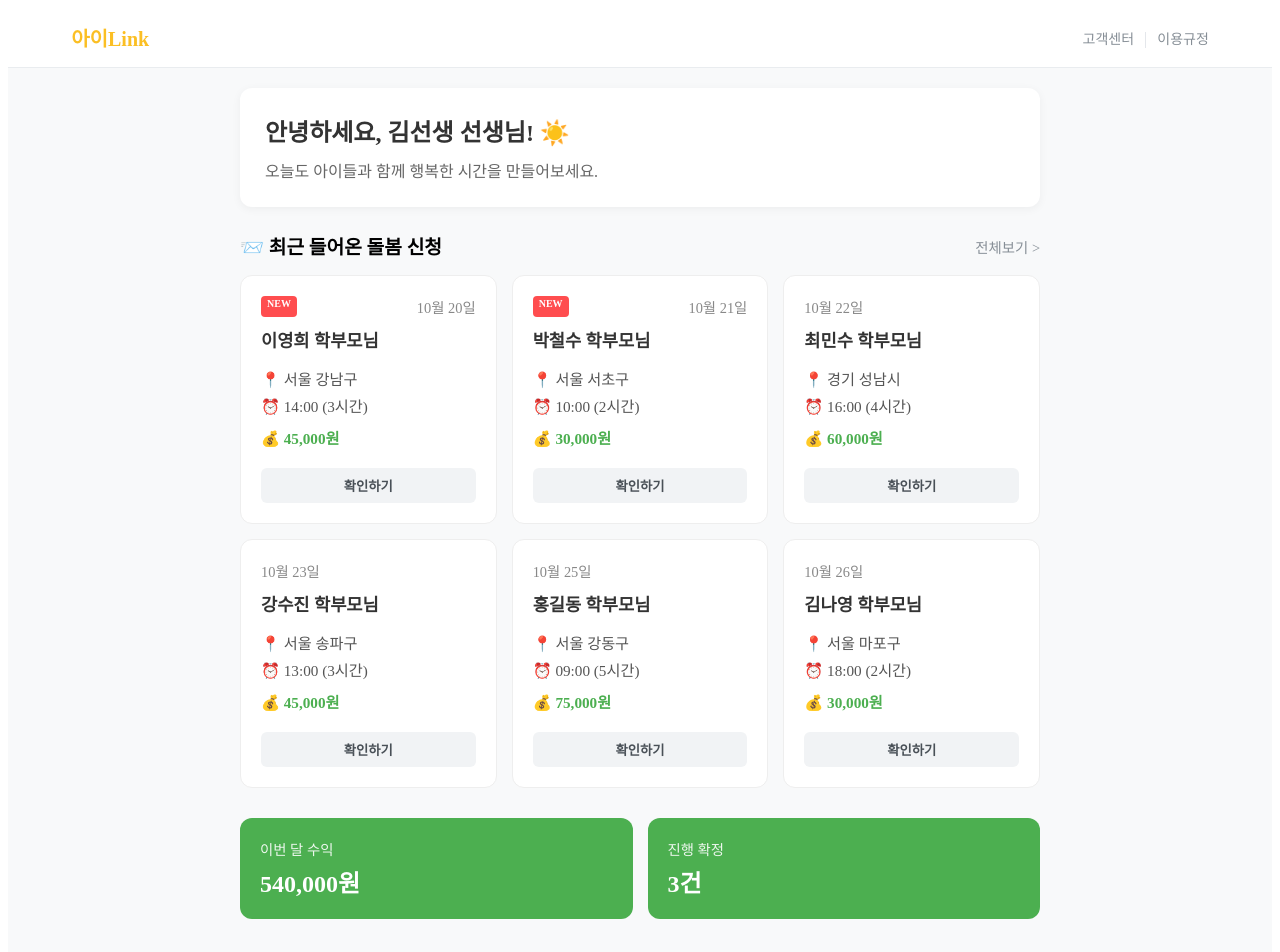
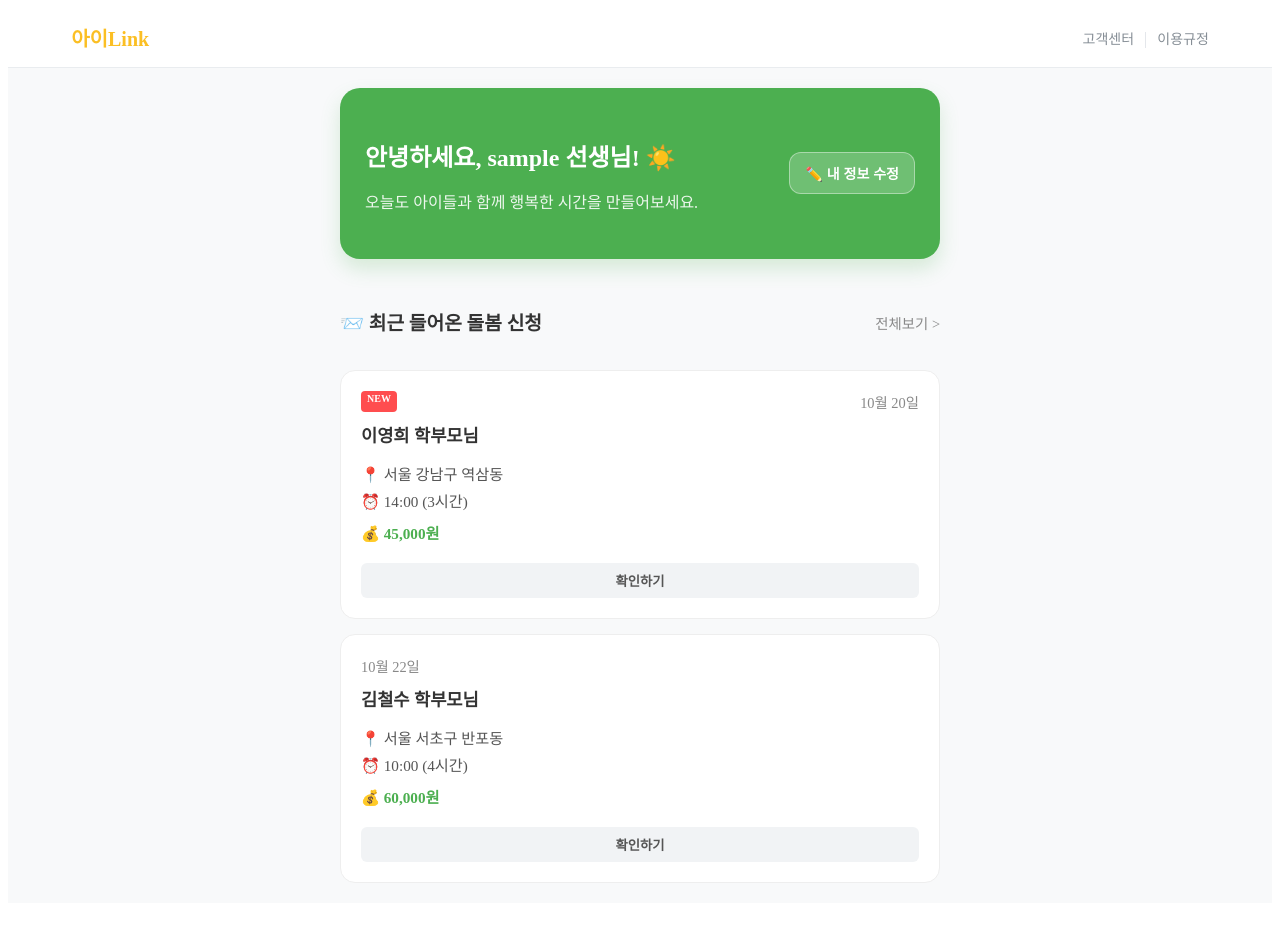
Before and after one commit to uu2m6/i-link-web, a Vue app: page /teacher-home in a window 1280 px wide. Shown: the top 952 px of the page. After the commit the page ends 911 px from the top, so only its background shows below. Built offline with nearby package versions, Linux system fonts and the light colour scheme; sample sign-in values are in the browser's storage.

Commit message:
Add files via upload

```diff
--- a/src/views/HomeView.vue
+++ b/src/views/HomeView.vue
@@ -154,7 +154,23 @@ export default {
 
 
 @media (max-width: 900px) {
-  .content-grid { grid-template-columns: 1fr; }
-  .sidebar-section { display: none; }
+
+  .content-grid {
+    display: flex;
+    flex-direction: column-reverse;
+    gap: 20px;
+  }
+
+  .sidebar-section {
+    display: block;
+  }
+
+  .ad-block { display: none; }
+
+
+  .login-block, .user-info-block {
+    width: 100%;
+    box-sizing: border-box;
+  }
 }
 </style>
--- a/src/views/NotFoundView.vue
+++ b/src/views/NotFoundView.vue
@@ -3,9 +3,26 @@
     <div class="icon">🤔</div>
     <h1>길을 잃으셨나요?</h1>
     <p>요청하신 페이지를 찾을 수 없습니다.</p>
-    <button @click="$router.push('/')" class="home-btn">홈으로 돌아가기</button>
+    <button @click="goHome" class="home-btn">홈으로 돌아가기</button>
   </div>
 </template>
+
+<script>
+export default {
+  methods: {
+    goHome() {
+      // 로그인한 유저의 역할(role)을 확인합니다.
+      const userRole = localStorage.getItem('userRole');
+
+      if (userRole === 'sitter') {
+        this.$router.push('/teacher-home'); // 선생님이면 선생님 홈으로
+      } else {
+        this.$router.push('/'); // 그 외엔 기본 홈(학부모 홈)으로
+      }
+    }
+  }
+}
+</script>
 
 <style scoped>
 .not-found {
--- a/src/views/TeacherHomeView.vue
+++ b/src/views/TeacherHomeView.vue
@@ -1,9 +1,17 @@
 <template>
   <div class="home-container">
-    <TheHeader /> <main class="main-content">
+    <TheHeader />
+
+    <main class="main-content">
       <section class="welcome-banner">
-        <h2>안녕하세요, {{ teacherName }} 선생님! ☀️</h2>
-        <p>오늘도 아이들과 함께 행복한 시간을 만들어보세요.</p>
+        <div class="banner-text">
+          <h2>안녕하세요, {{ teacherName }} 선생님! ☀️</h2>
+          <p>오늘도 아이들과 함께 행복한 시간을 만들어보세요.</p>
+        </div>
+
+        <button class="btn-edit-profile" @click="$router.push('/profile/edit/teacher')">
+          ✏️ 내 정보 수정
+        </button>
       </section>
 
       <section class="request-section">
@@ -32,23 +40,12 @@
 
             <div class="card-info">
               <p>📍 {{ req.location }}</p>
-              <p>⏰ {{ req.time }} ({{ req.hours }}시간)</p>
-              <p class="wage">💰 {{ req.totalPay.toLocaleString() }}원</p>
+              <p>⏰ {{ req.time }}</p>
+              <p class="wage">💰 {{ req.pay.toLocaleString() }}원</p>
             </div>
 
             <button class="btn-check">확인하기</button>
           </div>
-        </div>
-      </section>
-
-      <section class="stats-section">
-        <div class="stat-box">
-          <span>이번 달 수익</span>
-          <strong>540,000원</strong>
-        </div>
-        <div class="stat-box">
-          <span>진행 확정</span>
-          <strong>3건</strong>
         </div>
       </section>
     </main>
@@ -56,48 +53,48 @@
 </template>
 
 <script>
-import TheHeader from '@/components/TheHeader.vue'; // 헤더 경로에 맞게 수정
+import TheHeader from '../components/TheHeader.vue';
 
 export default {
   components: { TheHeader },
   data() {
     return {
-      teacherName: '김선생',
-      allRequests: [] // 전체 데이터를 담을 곳
+      teacherName: '',
+      // 더미 데이터 (실제로는 API 연동)
+      recentRequests: [
+        {
+          id: 1,
+          isNew: true,
+          date: '2025-10-20',
+          parentName: '이영희',
+          location: '서울 강남구 역삼동',
+          time: '14:00 (3시간)',
+          pay: 45000
+        },
+        {
+          id: 2,
+          isNew: false,
+          date: '2025-10-22',
+          parentName: '김철수',
+          location: '서울 서초구 반포동',
+          time: '10:00 (4시간)',
+          pay: 60000
+        }
+      ]
     };
   },
-  computed: {
-    // [핵심 로직] 전체 데이터 중 최신 6개만 자르기
-    recentRequests() {
-      // 날짜순 정렬 후 6개 자르기 (API가 정렬해서 준다면 slice만 해도 됨)
-      return this.allRequests.slice(0, 6);
-    }
-  },
   mounted() {
-    this.fetchRequests();
+    // 로그인한 선생님 이름 가져오기
+    this.teacherName = localStorage.getItem('userName') || '선생님';
   },
   methods: {
-    fetchRequests() {
-      // API 호출 대신 더미 데이터 사용
-      const dummyData = [
-        { id: 101, parentName: '이영희', date: '2025-10-20', time: '14:00', hours: 3, location: '서울 강남구', totalPay: 45000, isNew: true },
-        { id: 102, parentName: '박철수', date: '2025-10-21', time: '10:00', hours: 2, location: '서울 서초구', totalPay: 30000, isNew: true },
-        { id: 103, parentName: '최민수', date: '2025-10-22', time: '16:00', hours: 4, location: '경기 성남시', totalPay: 60000, isNew: false },
-        { id: 104, parentName: '강수진', date: '2025-10-23', time: '13:00', hours: 3, location: '서울 송파구', totalPay: 45000, isNew: false },
-        { id: 105, parentName: '홍길동', date: '2025-10-25', time: '09:00', hours: 5, location: '서울 강동구', totalPay: 75000, isNew: false },
-        { id: 106, parentName: '김나영', date: '2025-10-26', time: '18:00', hours: 2, location: '서울 마포구', totalPay: 30000, isNew: false },
-        { id: 107, parentName: '오지호', date: '2025-10-28', time: '15:00', hours: 3, location: '서울 용산구', totalPay: 45000, isNew: false }, // 7번째라 안 보임
-      ];
-      this.allRequests = dummyData;
-    },
     formatDate(dateStr) {
       const date = new Date(dateStr);
       return `${date.getMonth() + 1}월 ${date.getDate()}일`;
     },
     goToDetail(id) {
-      // 신청 상세 페이지나 내역 페이지로 이동
-      // this.$router.push(`/history`); 혹은
-      this.$router.push(`/request/${id}`); // 상세 페이지가 있다면
+      // 아까 만든 선생님 상세 페이지 경로로 이동
+      this.$router.push(`/teacher/request/${id}`);
     }
   }
 };
@@ -105,32 +102,52 @@ export default {
 
 <style scoped>
 .home-container { background-color: #f8f9fa; min-height: 100vh; }
-.main-content { max-width: 800px; margin: 0 auto; padding: 20px; }
+.main-content { max-width: 600px; margin: 0 auto; padding: 20px; }
 
-/* 1. 배너 스타일 */
+/* 웰컴 배너 스타일 수정 */
 .welcome-banner {
-  background-color: white; padding: 25px; border-radius: 12px; margin-bottom: 25px;
-  box-shadow: 0 2px 10px rgba(0,0,0,0.05);
-}
-.welcome-banner h2 { margin: 0 0 10px 0; color: #333; }
-.welcome-banner p { margin: 0; color: #666; }
-
-/* 2. 섹션 공통 */
-.request-section, .stats-section { margin-bottom: 30px; }
-.section-header { display: flex; justify-content: space-between; align-items: center; margin-bottom: 15px; }
-.section-header h3 { margin: 0; font-size: 1.2rem; font-weight: bold; }
-.link-more { color: #868e96; text-decoration: none; font-size: 0.9rem; }
-.link-more:hover { color: #333; }
-
-/* 3. 그리드 카드 스타일 */
-.request-grid {
-  display: grid;
-  grid-template-columns: repeat(auto-fill, minmax(240px, 1fr)); /* 반응형 그리드 */
-  gap: 15px;
+  background-color: #4CAF50; /* 선생님 테마색 (초록) */
+  color: white;
+  padding: 30px 25px;
+  border-radius: 20px;
+  margin-bottom: 30px;
+  box-shadow: 0 10px 20px rgba(76, 175, 80, 0.2);
+  display: flex;
+  justify-content: space-between; /* 텍스트와 버튼 양옆 배치 */
+  align-items: center;
 }
 
+.welcome-banner h2 { font-size: 1.5rem; margin-bottom: 10px; font-weight: 800; }
+.welcome-banner p { font-size: 1rem; opacity: 0.9; }
+
+/* [추가] 내 정보 수정 버튼 스타일 */
+.btn-edit-profile {
+  background-color: rgba(255, 255, 255, 0.2);
+  color: white;
+  border: 1px solid rgba(255, 255, 255, 0.4);
+  padding: 10px 15px;
+  border-radius: 12px;
+  cursor: pointer;
+  font-size: 14px;
+  font-weight: bold;
+  white-space: nowrap; /* 줄바꿈 방지 */
+  transition: background 0.2s;
+}
+.btn-edit-profile:hover {
+  background-color: rgba(255, 255, 255, 0.3);
+}
+
+.request-section { margin-top: 20px; }
+.section-header { display: flex; justify-content: space-between; align-items: center; margin-bottom: 15px; }
+.section-header h3 { font-size: 1.2rem; color: #333; font-weight: 700; }
+.link-more { color: #888; font-size: 0.9rem; text-decoration: none; }
+
+.empty-state { text-align: center; color: #aaa; padding: 40px; background: white; border-radius: 15px; }
+
+.request-grid { display: grid; gap: 15px; }
+
 .request-card {
-  background: white; padding: 20px; border-radius: 12px;
+  background: white; padding: 20px; border-radius: 15px;
   border: 1px solid #eee; cursor: pointer; transition: transform 0.2s, box-shadow 0.2s;
   display: flex; flex-direction: column; justify-content: space-between;
 }
@@ -147,24 +164,7 @@ export default {
 .btn-check {
   margin-top: 15px; width: 100%; padding: 8px;
   background-color: #f1f3f5; border: none; border-radius: 6px;
-  color: #495057; font-weight: bold; cursor: pointer;
+  color: #555; font-weight: bold; cursor: pointer;
 }
 .btn-check:hover { background-color: #e9ecef; }
-
-/* 4. 통계 박스 스타일 */
-.stats-section { display: flex; gap: 15px; }
-.stat-box {
-  flex: 1; background: #4CAF50; color: white; padding: 20px;
-  border-radius: 12px; display: flex; flex-direction: column; gap: 5px;
-}
-.stat-box span { font-size: 0.9rem; opacity: 0.9; }
-.stat-box strong { font-size: 1.5rem; }
-
-/* 모바일 대응 */
-@media (max-width: 600px) {
-  .request-grid { grid-template-columns: 1fr 1fr; } /* 모바일에서 2열 */
-}
-@media (max-width: 480px) {
-  .request-grid { grid-template-columns: 1fr; } /* 아주 작은 화면 1열 */
-}
 </style>
--- /dev/null
+++ b/src/views/TeacherRequestDetailView.vue
@@ -0,0 +1,108 @@
+<template>
+  <div class="detail-page">
+    <TheHeader />
+    <main class="detail-container">
+      <div class="detail-card">
+        <header class="card-header">
+          <span class="tag-new">신규 신청</span>
+          <h2>{{ request.parentName }} 학부모님의 요청</h2>
+        </header>
+
+        <div class="info-section">
+          <div class="info-row">
+            <span class="label">📅 일시</span>
+            <span class="value">{{ request.date }} / {{ request.time }}</span>
+          </div>
+          <div class="info-row">
+            <span class="label">📍 장소</span>
+            <span class="value">{{ request.location }}</span>
+          </div>
+          <div class="info-row">
+            <span class="label">💰 예상 수익</span>
+            <span class="value highlight">{{ request.pay?.toLocaleString() }}원</span>
+          </div>
+        </div>
+
+        <div class="message-box">
+          <h4>학부모님 메시지:</h4>
+          <p>"{{ request.message }}"</p>
+        </div>
+
+        <div class="action-buttons">
+          <button class="btn-reject" @click="goBack">목록으로</button>
+          <button class="btn-accept" @click="handleAccept">수락하기</button>
+        </div>
+      </div>
+    </main>
+  </div>
+</template>
+
+<script>
+import TheHeader from '../components/TheHeader.vue';
+
+export default {
+  components: { TheHeader },
+  data() {
+    return {
+      request: {
+        id: 0,
+        parentName: '',
+        date: '',
+        time: '',
+        location: '',
+        pay: 0,
+        message: ''
+      }
+    };
+  },
+  mounted() {
+    // URL에서 ID를 가져옴
+    const id = this.$route.params.id;
+    this.fetchRequestDetail(id);
+  },
+  methods: {
+    fetchRequestDetail(id) {
+      // 실제로는 API 호출 (여기선 더미 데이터)
+      // id를 이용해 서버에서 데이터를 가져오세요.
+      this.request = {
+        id: id,
+        parentName: '이영희',
+        date: '2025.10.20',
+        time: '14:00 (3시간)',
+        location: '서울 강남구 역삼동',
+        pay: 45000,
+        message: '아이가 낯을 좀 가리는데 잘 부탁드려요.'
+      };
+    },
+    handleAccept() {
+      alert('신청을 수락했습니다!');
+      this.$router.push('/teacher-home');
+    },
+    goBack() {
+      this.$router.go(-1);
+    }
+  }
+};
+</script>
+
+<style scoped>
+.detail-page { background-color: #f8f9fa; min-height: 100vh; }
+.detail-container { padding: 40px 20px; display: flex; justify-content: center; }
+.detail-card { width: 100%; max-width: 500px; background: white; padding: 30px; border-radius: 15px; box-shadow: 0 4px 15px rgba(0,0,0,0.1); }
+.card-header { text-align: center; margin-bottom: 30px; }
+.tag-new { background: #ff4d4f; color: white; padding: 5px 10px; border-radius: 20px; font-size: 12px; font-weight: bold; }
+.card-header h2 { margin-top: 15px; font-size: 22px; color: #333; }
+.info-section { margin-bottom: 30px; border-top: 1px solid #eee; border-bottom: 1px solid #eee; padding: 20px 0; }
+.info-row { display: flex; justify-content: space-between; margin-bottom: 15px; font-size: 16px; }
+.info-row:last-child { margin-bottom: 0; }
+.label { color: #888; font-weight: 500; }
+.value { color: #333; font-weight: 600; }
+.value.highlight { color: #4CAF50; font-size: 18px; }
+.message-box { background: #f1f3f5; padding: 20px; border-radius: 10px; margin-bottom: 30px; }
+.message-box h4 { margin-bottom: 10px; font-size: 14px; color: #666; }
+.message-box p { font-size: 16px; line-height: 1.5; color: #333; font-style: italic; }
+.action-buttons { display: flex; gap: 10px; }
+.action-buttons button { flex: 1; padding: 15px; border: none; border-radius: 10px; font-size: 16px; font-weight: bold; cursor: pointer; }
+.btn-reject { background: #e9ecef; color: #666; }
+.btn-accept { background: #4CAF50; color: white; }
+</style>
```
Also changed, not shown: src/router/index.js (+5 -2 lines).
